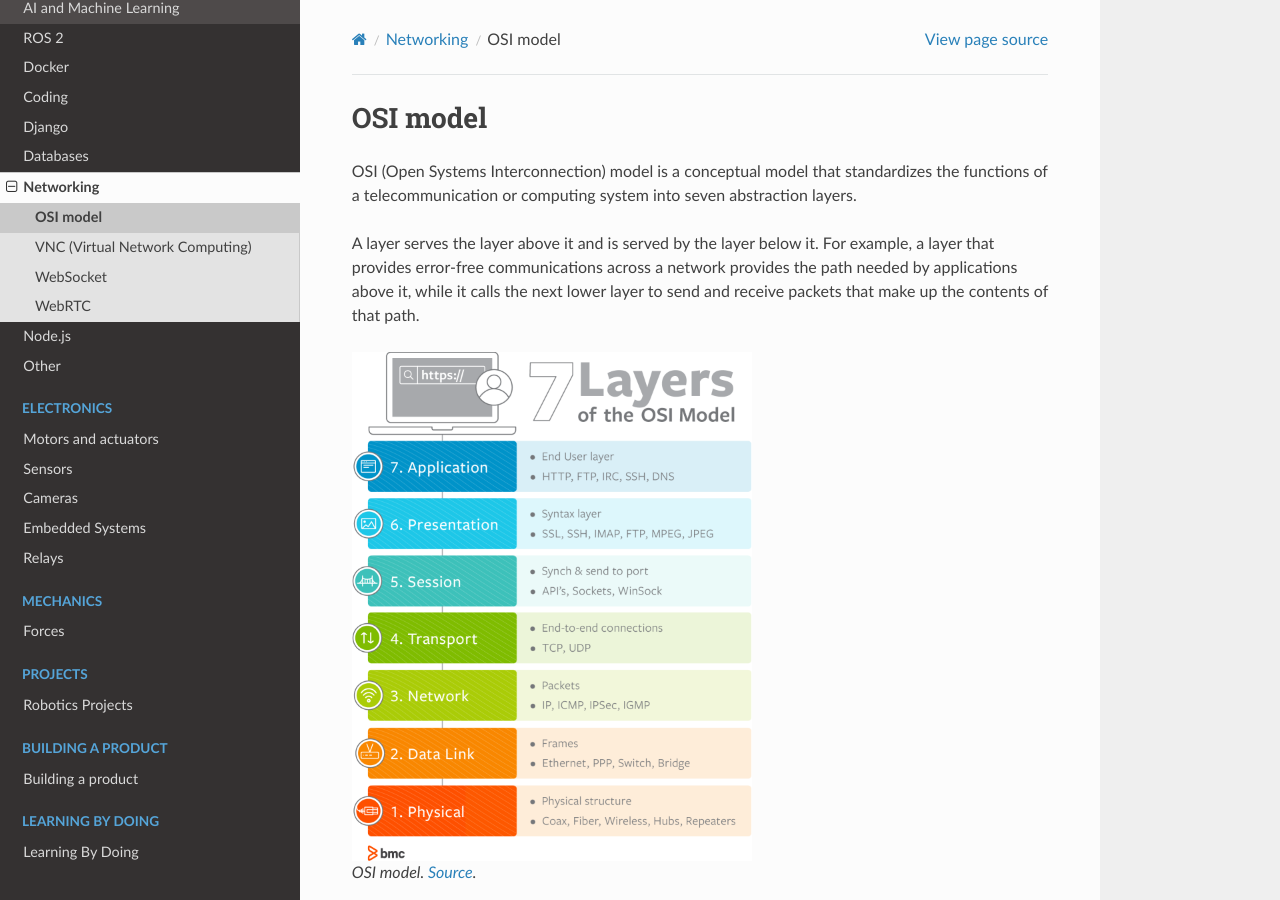
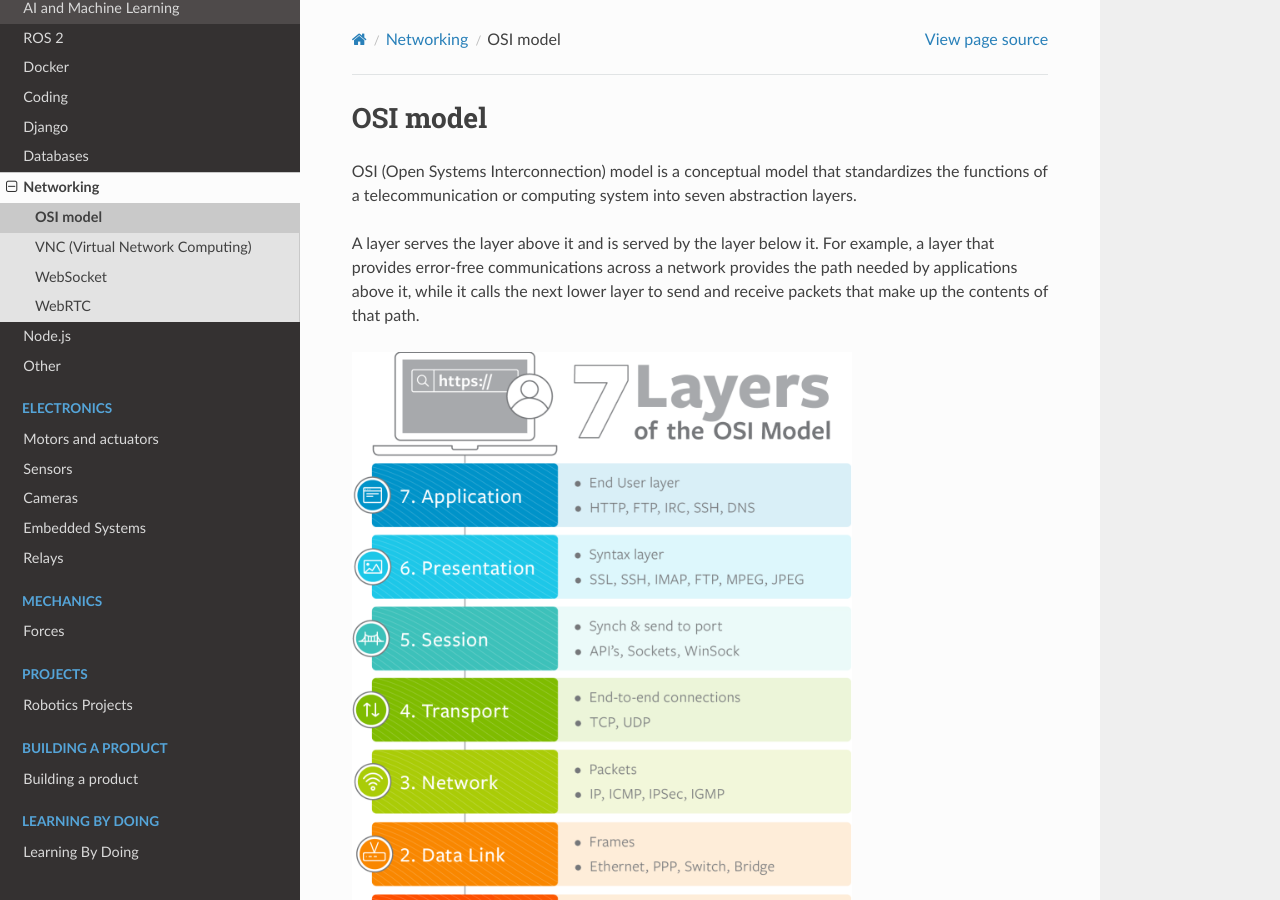
Before and after one commit to jevgenik/manuals, a Sphinx documentation site: the page built from source/files/software/networking/osi_model.rst, in a window 1280 px wide and 900 px high. Built offline with Sphinx 7.4.7 and the Read the Docs theme 2.0.0, drawn with Linux system fonts in a browser that asks for light colours.

```diff
--- a/source/files/software/networking/osi_model.rst
+++ b/source/files/software/networking/osi_model.rst
@@ -8,14 +8,14 @@ For example, a layer that provides error-free communications across a network pr
 while it calls the next lower layer to send and receive packets that make up the contents of that path.
 
 .. figure:: images/osi_model.png
-   :width: 400px
+   :width: 500px
    :alt: OSI model
 
    OSI model. `Source <https://www.bmc.com/blogs/osi-model-7-layers/>`_.
 
 
 .. figure:: images/osi_model_2.png
-   :width: 400px
+   :width: 500px
    :alt: OSI model
 
    OSI model.
```
